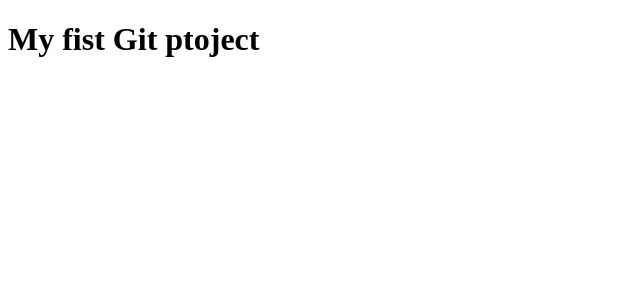
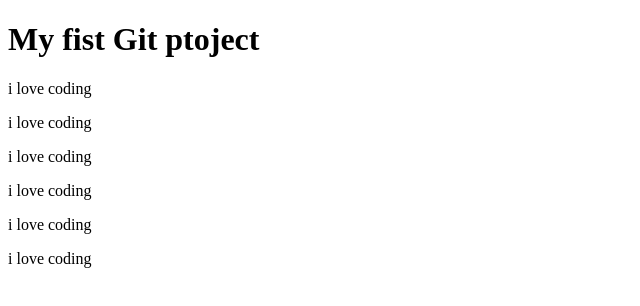
Before and after one commit to JohnSaita/gitIntro, a plain HTML site: page index.html in a window 1280 px wide. Shown: the whole page, without its empty margins (0-640 px from the left). Drawn offline with Linux system fonts and the light colour scheme.

Commit message:
update index.html

```diff
--- a/index.html
+++ b/index.html
@@ -8,5 +8,17 @@
 </head>
 <body>
   <h1>My fist Git ptoject</h1>
+  <p>i love coding</p>
+  <p>i love coding</p>
+
+  <p>i love coding</p>
+
+  <p>i love coding</p>
+
+  <p>i love coding</p>
+
+  <p>i love coding</p>
+
+
 </body>
 </html>
```
